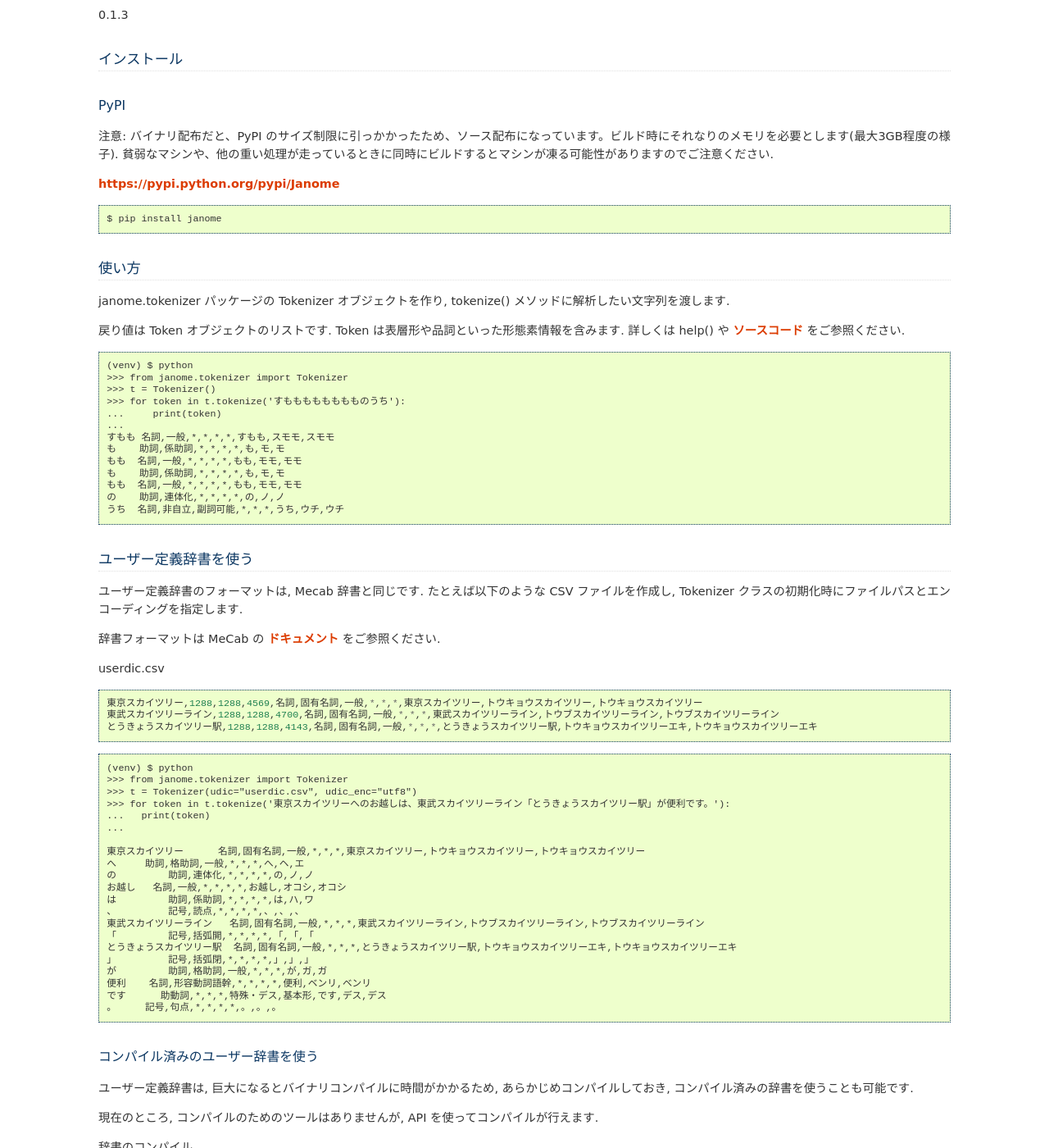
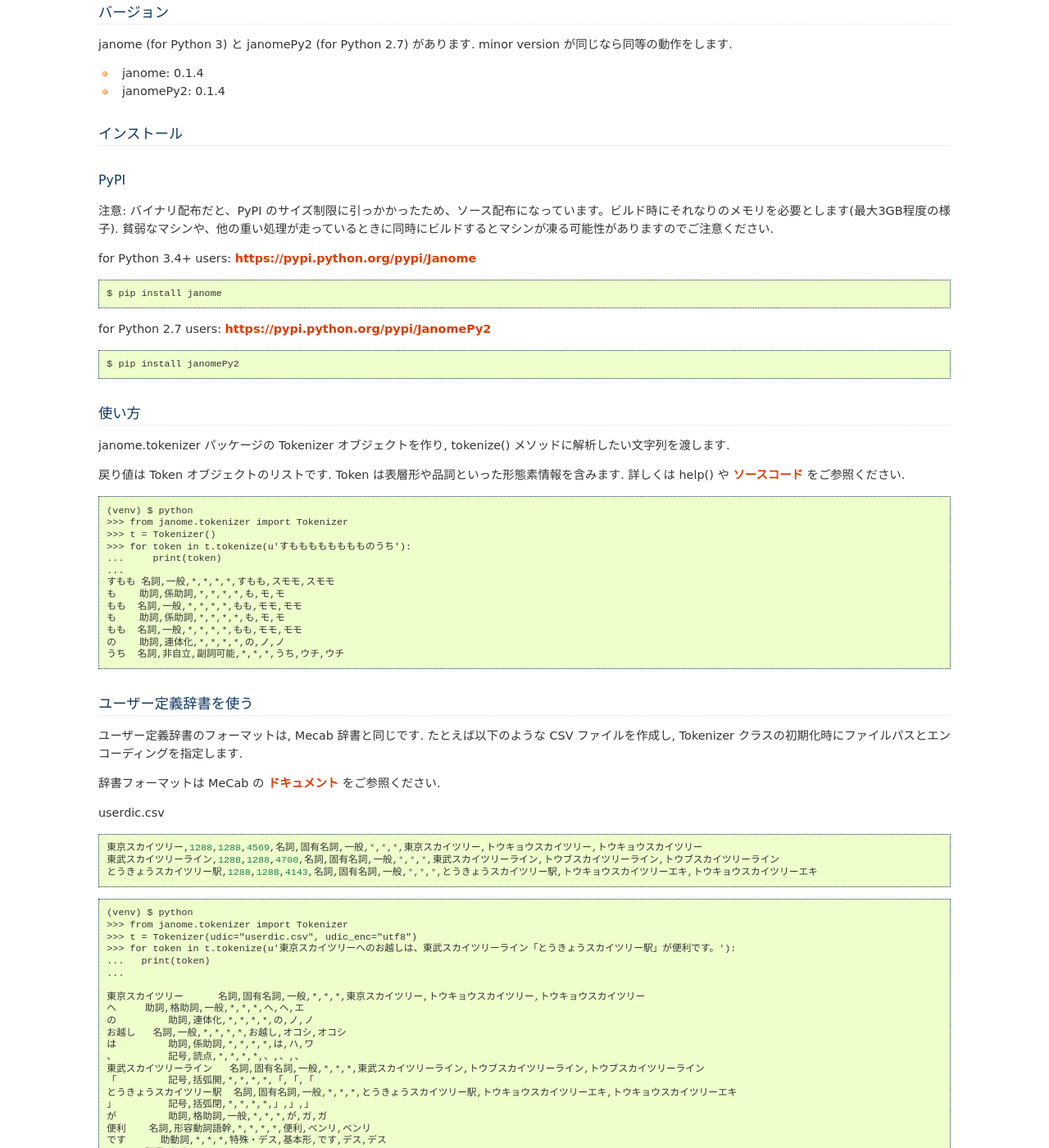
Before and after one commit to mocobeta/janome, a Sphinx documentation site: the page built from docs/index.rst, in a window 1280 px wide and 1400 px high, scrolled down 577 px. Shown: the whole window at 82% size. Built offline with Sphinx 7.4.7, drawn with Linux system fonts in a browser that asks for light colours; some of the changed text lies outside the part shown.

Commit message:
add description about janomePy2.

```diff
--- a/docs/index.rst
+++ b/docs/index.rst
@@ -20,15 +20,20 @@
 
 `https://github.com/mocobeta/janome <https://github.com/mocobeta/janome>`_
 
+master リポジトリが janome 用, 2x_support ブランチが janomePy2 用です.
+
 動作に必要なソフトウェア
 --------------------------
 
-Python 3.4+ インタプリタ
+Python 2.7 または Python 3.4+ インタプリタ
 
 バージョン
 -----------------
 
-0.1.3
+janome (for Python 3) と janomePy2 (for Python 2.7) があります. minor version が同じなら同等の動作をします.
+
+* janome: 0.1.4
+* janomePy2: 0.1.4
 
 インストール
 ---------------
@@ -38,11 +43,18 @@
 
 注意: バイナリ配布だと、PyPI のサイズ制限に引っかかったため、ソース配布になっています。ビルド時にそれなりのメモリを必要とします(最大3GB程度の様子). 貧弱なマシンや、他の重い処理が走っているときに同時にビルドするとマシンが凍る可能性がありますのでご注意ください.
 
-`https://pypi.python.org/pypi/Janome <https://pypi.python.org/pypi/Janome>`_
+for Python 3.4+ users: `https://pypi.python.org/pypi/Janome <https://pypi.python.org/pypi/Janome>`_
 
-::
+.. code-block:: bash
 
   $ pip install janome
+
+for Python 2.7 users: `https://pypi.python.org/pypi/JanomePy2 <https://pypi.python.org/pypi/JanomePy2>`_
+
+.. code-block:: bash
+
+  $ pip install janomePy2
+
 
 使い方
 -----------
@@ -56,7 +68,7 @@
   (venv) $ python
   >>> from janome.tokenizer import Tokenizer
   >>> t = Tokenizer()
-  >>> for token in t.tokenize('すもももももももものうち'):
+  >>> for token in t.tokenize(u'すもももももももものうち'):
   ...     print(token)
   ...
   すもも 名詞,一般,*,*,*,*,すもも,スモモ,スモモ
@@ -86,7 +98,7 @@
   (venv) $ python
   >>> from janome.tokenizer import Tokenizer
   >>> t = Tokenizer(udic="userdic.csv", udic_enc="utf8")
-  >>> for token in t.tokenize('東京スカイツリーへのお越しは、東武スカイツリーライン「とうきょうスカイツリー駅」が便利です。'):
+  >>> for token in t.tokenize(u'東京スカイツリーへのお越しは、東武スカイツリーライン「とうきょうスカイツリー駅」が便利です。'):
   ...   print(token)
   ...
 
@@ -153,7 +165,7 @@
 
 Q. Python 2 系への対応は.
 
-A. デスヨネー.
+A. デスヨネー. -> 対応しました. janomePy2 をご利用ください.
 
 Q. 学習器ついてないの.
 
@@ -196,7 +208,8 @@
 History
 ----------
 
-* 2015.04.08 Version 0.1.3 公開
+* 2015.04.11 janome Version 0.1.4 / janomePy2 0.1.4 公開
+* 2015.04.08 janome Version 0.1.3 公開
 
 .. Indices and tables
 .. ==================
```
